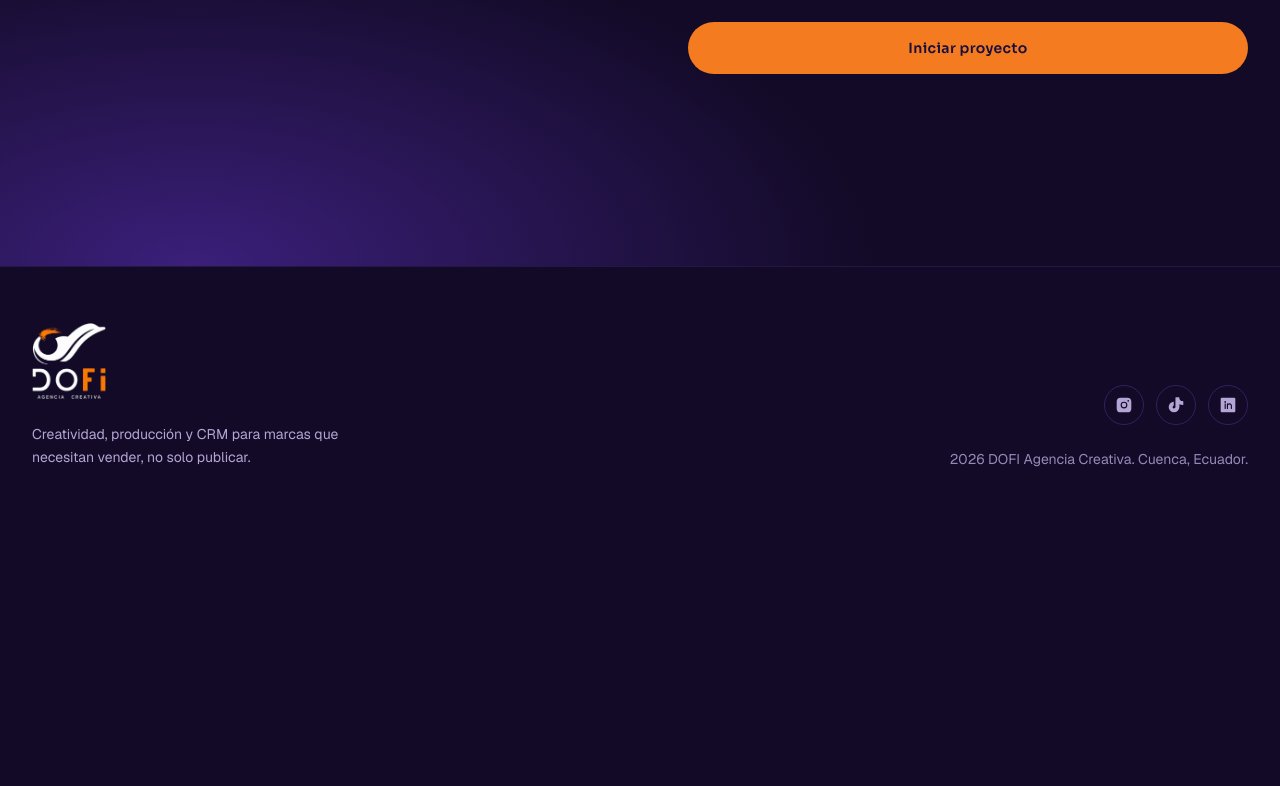
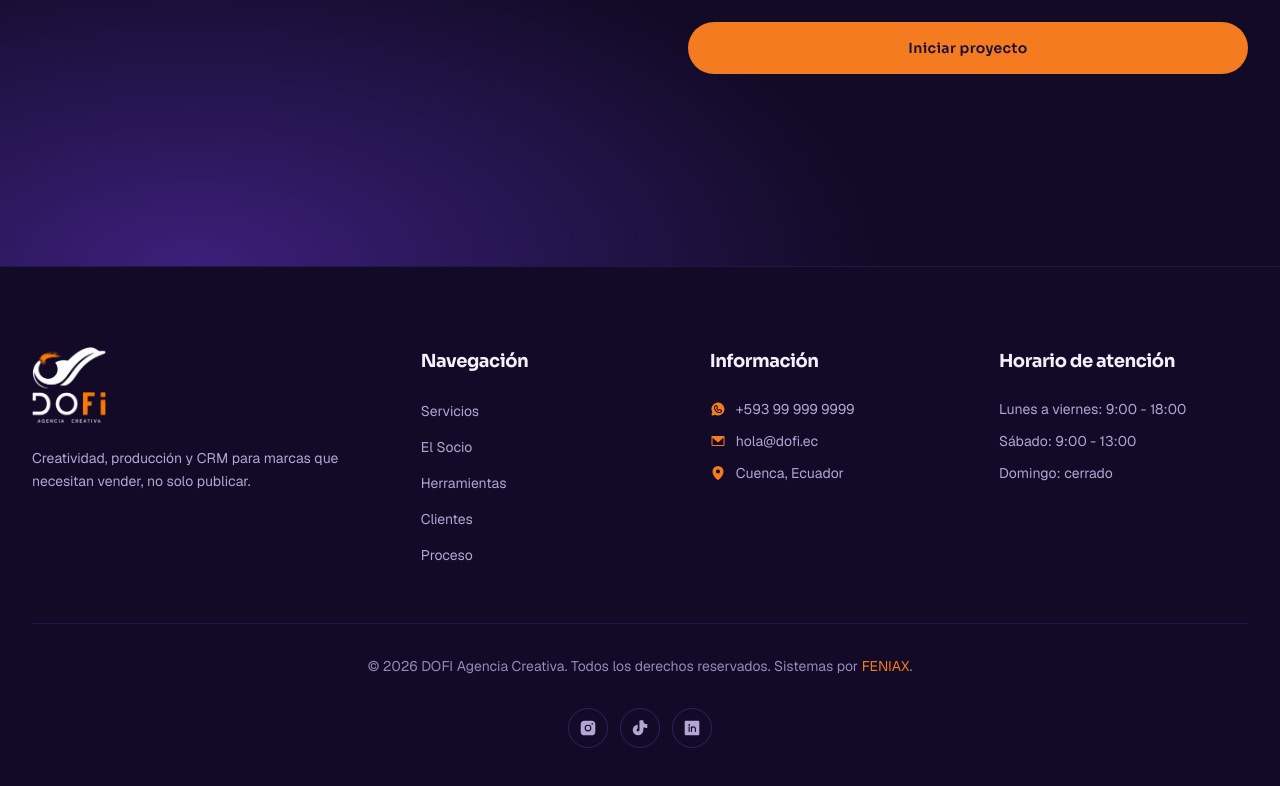
Before and after one commit to feniaxcrm-cloud/P-gina-DOFI, a Next.js app: page / in a window 1280 px wide. Shown: the part 8153-8939 px from the top of the page. Before the commit the page ends 8678 px from the top, so only its background shows below. Built offline with nearby package versions, Linux system fonts and the light colour scheme.

Commit message:
Página Web DOFI

```diff
--- a/src/components/Footer.tsx
+++ b/src/components/Footer.tsx
@@ -1,5 +1,54 @@
-import { InstagramLogo, LinkedinLogo, TiktokLogo } from "@phosphor-icons/react/dist/ssr";
+import Link from "next/link";
+import {
+  InstagramLogo,
+  LinkedinLogo,
+  TiktokLogo,
+  WhatsappLogo,
+  EnvelopeSimple,
+  MapPin,
+} from "@phosphor-icons/react/dist/ssr";
 import { Wordmark } from "./Wordmark";
+
+/**
+ * Pie de pagina en cuatro columnas: marca, navegacion, contacto y horario.
+ * Debajo, un divisor, el copyright centrado y las redes.
+ *
+ * DATOS A REEMPLAZAR POR LOS REALES (hoy son provisionales):
+ *   - Telefono / WhatsApp: el numero de abajo es el mismo placeholder que usa
+ *     la seccion de contacto (593 99 999 9999).
+ *   - Correo: hola@dofi.ec es de ejemplo.
+ *   - Horario de atencion: los horarios son de ejemplo.
+ *   - Enlaces de redes: apuntan al inicio de cada plataforma.
+ * Cambia estos valores en los arreglos de este archivo.
+ */
+
+const navegacion = [
+  { label: "Servicios", href: "/#servicios" },
+  { label: "El Socio", href: "/#socio" },
+  { label: "Herramientas", href: "/#herramientas" },
+  { label: "Clientes", href: "/#clientes" },
+  { label: "Proceso", href: "/#proceso" },
+];
+
+const contacto = [
+  {
+    Icon: WhatsappLogo,
+    label: "+593 99 999 9999",
+    href: "https://wa.me/593999999999",
+  },
+  {
+    Icon: EnvelopeSimple,
+    label: "hola@dofi.ec",
+    href: "mailto:hola@dofi.ec",
+  },
+  { Icon: MapPin, label: "Cuenca, Ecuador", href: null },
+];
+
+const horario = [
+  "Lunes a viernes: 9:00 - 18:00",
+  "Sábado: 9:00 - 13:00",
+  "Domingo: cerrado",
+];
 
 const social = [
   { label: "Instagram", href: "https://instagram.com", Icon: InstagramLogo },
@@ -7,10 +56,21 @@ const social = [
   { label: "LinkedIn", href: "https://linkedin.com", Icon: LinkedinLogo },
 ];
 
+function ColTitle({ children }: { children: React.ReactNode }) {
+  return (
+    <h3 className="font-display text-lg font-bold tracking-tight text-foam">
+      {children}
+    </h3>
+  );
+}
+
 export function Footer() {
   return (
-    <footer className="border-t border-brand-lift/20 bg-abyss py-14">
-      <div className="mx-auto flex max-w-[1400px] flex-col gap-10 px-5 md:px-8 lg:flex-row lg:items-end lg:justify-between">
+    <footer className="border-t border-brand-lift/20 bg-abyss">
+      <div className="mx-auto max-w-[1400px] px-5 py-16 md:px-8 md:py-20">
+        {/* Cuatro columnas */}
+        <div className="grid grid-cols-1 gap-12 sm:grid-cols-2 lg:grid-cols-[1.4fr_1fr_1fr_1fr] lg:gap-10">
+          {/* Marca */}
           <div>
             <Wordmark size="md" withTagline />
             <p className="mt-6 max-w-[34ch] font-sans text-sm leading-relaxed text-mist">
@@ -19,23 +79,88 @@ export function Footer() {
             </p>
           </div>
 
-        <div className="flex flex-col gap-6 lg:items-end">
-          <ul className="flex gap-3">
+          {/* Navegacion */}
+          <nav aria-label="Navegación del pie">
+            <ColTitle>Navegación</ColTitle>
+            <ul className="mt-6 flex flex-col gap-3">
+              {navegacion.map((l) => (
+                <li key={l.href}>
+                  <Link
+                    href={l.href}
+                    className="font-sans text-sm text-mist transition-colors duration-300 hover:text-accent"
+                  >
+                    {l.label}
+                  </Link>
+                </li>
+              ))}
+            </ul>
+          </nav>
+
+          {/* Contacto */}
+          <div>
+            <ColTitle>Información</ColTitle>
+            <ul className="mt-6 flex flex-col gap-3">
+              {contacto.map(({ Icon, label, href }) => {
+                const inner = (
+                  <span className="flex items-center gap-2.5 font-sans text-sm text-mist transition-colors duration-300 group-hover:text-foam">
+                    <Icon
+                      size={16}
+                      weight="fill"
+                      className="shrink-0 text-accent"
+                    />
+                    {label}
+                  </span>
+                );
+                return (
+                  <li key={label}>
+                    {href ? (
+                      <a href={href} className="group">
+                        {inner}
+                      </a>
+                    ) : (
+                      inner
+                    )}
+                  </li>
+                );
+              })}
+            </ul>
+          </div>
+
+          {/* Horario */}
+          <div>
+            <ColTitle>Horario de atención</ColTitle>
+            <ul className="mt-6 flex flex-col gap-3">
+              {horario.map((h) => (
+                <li key={h} className="font-sans text-sm text-mist">
+                  {h}
+                </li>
+              ))}
+            </ul>
+          </div>
+        </div>
+
+        {/* Divisor */}
+        <div className="mt-14 border-t border-brand-lift/20 pt-8">
+          <p className="text-center font-sans text-sm text-mist-dim">
+            © {new Date().getFullYear()} DOFI Agencia Creativa. Todos los
+            derechos reservados. Sistemas por{" "}
+            <span className="text-accent">FENIAX</span>.
+          </p>
+
+          {/* Redes */}
+          <ul className="mt-8 flex items-center justify-center gap-3">
             {social.map(({ label, href, Icon }) => (
               <li key={label}>
                 <a
                   href={href}
                   aria-label={label}
-                  className="flex h-10 w-10 items-center justify-center rounded-full border border-brand-lift/35 text-mist transition-colors duration-300 hover:border-accent/70 hover:text-foam"
+                  className="flex h-10 w-10 items-center justify-center rounded-full border border-brand-lift/35 text-mist transition-colors duration-300 hover:border-accent/70 hover:text-accent"
                 >
                   <Icon size={18} weight="fill" />
                 </a>
               </li>
             ))}
           </ul>
-          <p className="font-sans text-sm text-mist-dim">
-            {new Date().getFullYear()} DOFI Agencia Creativa. Cuenca, Ecuador.
-          </p>
         </div>
       </div>
     </footer>
```
Lines whose indentation alone changed are shown as unchanged.
